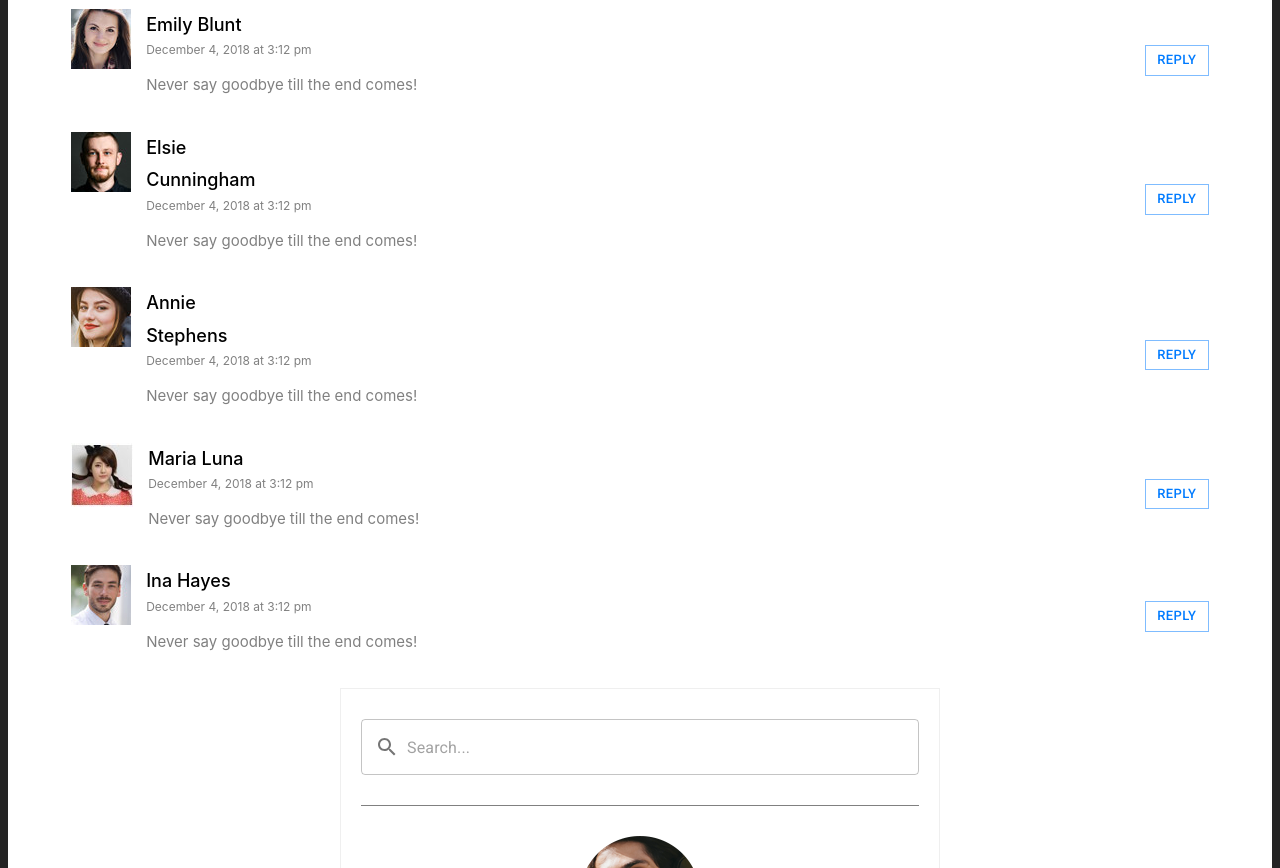
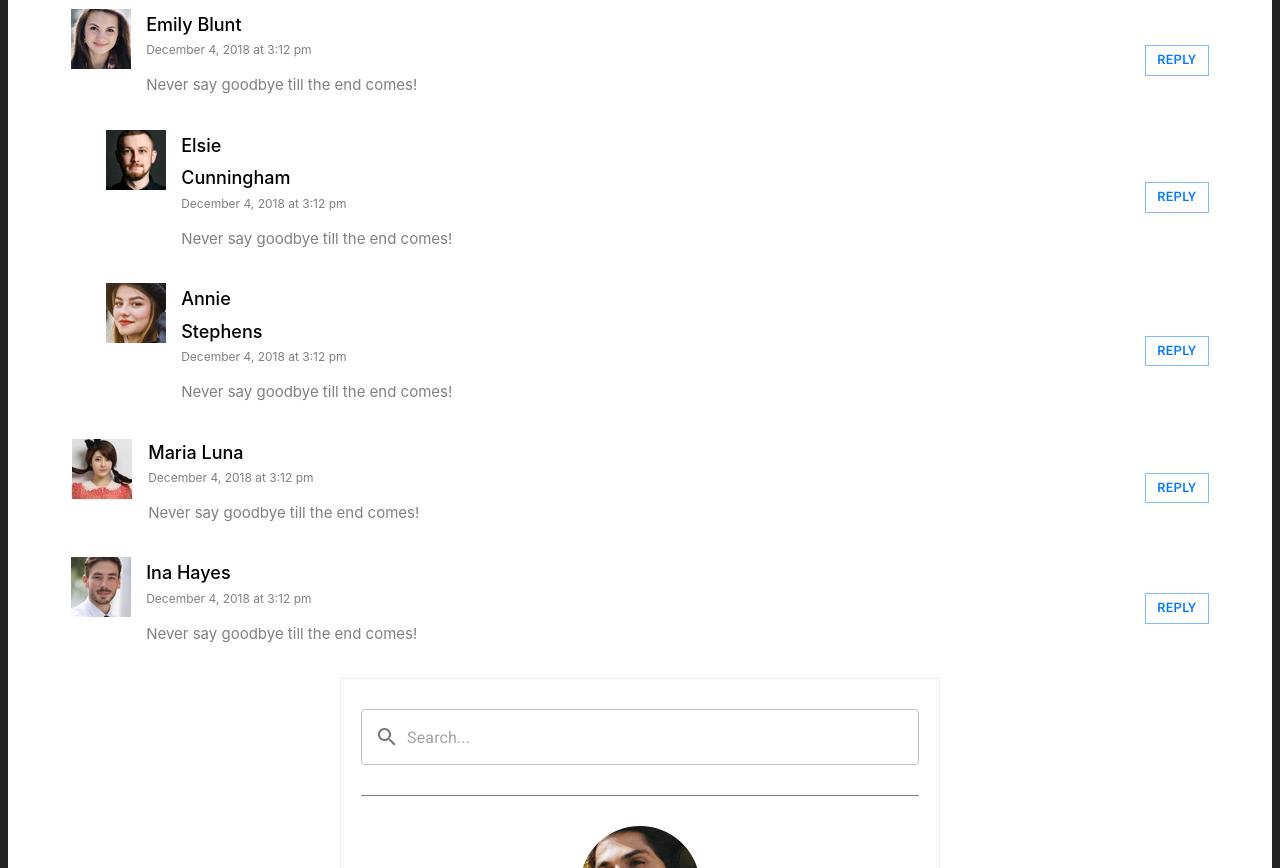
Before and after one commit to BridgetKas/ShoeStore, a React (Vite) app: page /blog/single-blog in a window 1280 px wide. Shown: the part 2480-3348 px from the top of the page. Built offline with nearby package versions, Linux system fonts and the light colour scheme.

Commit message:
Added Blog Details Page

```diff
--- a/src/pages/BlogDetails/blogDetails.jsx
+++ b/src/pages/BlogDetails/blogDetails.jsx
@@ -144,8 +144,12 @@ function BlogDetails() {
             <p>05 Comments</p>
             <div>
               <CommentComp image={comment1} title="Emily Blunt"/>
-              <CommentComp image={comment2} title="Elsie Cunningham"/>
-              <CommentComp image={comment3} title="Annie Stephens"/>
+              <div className={styles.commenterContainer}>
+                <CommentComp image={comment2} title="Elsie Cunningham"/>
+              </div>
+              <div className={styles.commenterContainer}>
+                <CommentComp image={comment3} title="Annie Stephens"/>
+              </div>
               <CommentComp image={comment4} title="Maria Luna"/>
               <CommentComp image={comment5} title="Ina Hayes"/>
 
--- a/src/pages/BlogDetails/blogDetails.module.css
+++ b/src/pages/BlogDetails/blogDetails.module.css
@@ -141,11 +141,15 @@
     margin: 0;
 }
 
+.commenterContainer {
+    padding-left: 35px;
+}
+
 .commentContainer {
     display:flex;
     align-items:center;
     justify-content:space-between;
-    margin-bottom: 20px;
+    margin-bottom: 18px;
 }
 
 .imageCommentContainer {
```
